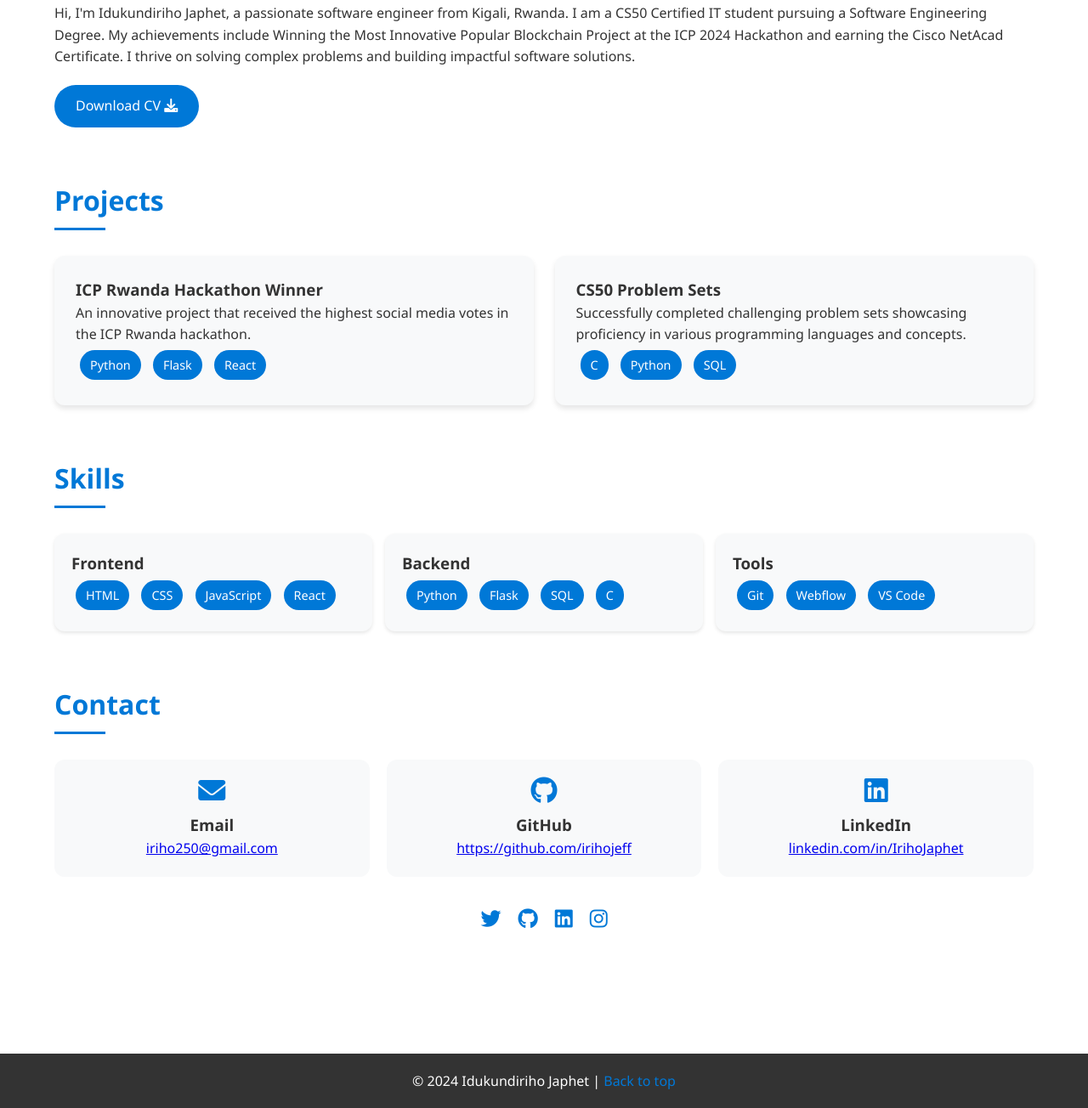
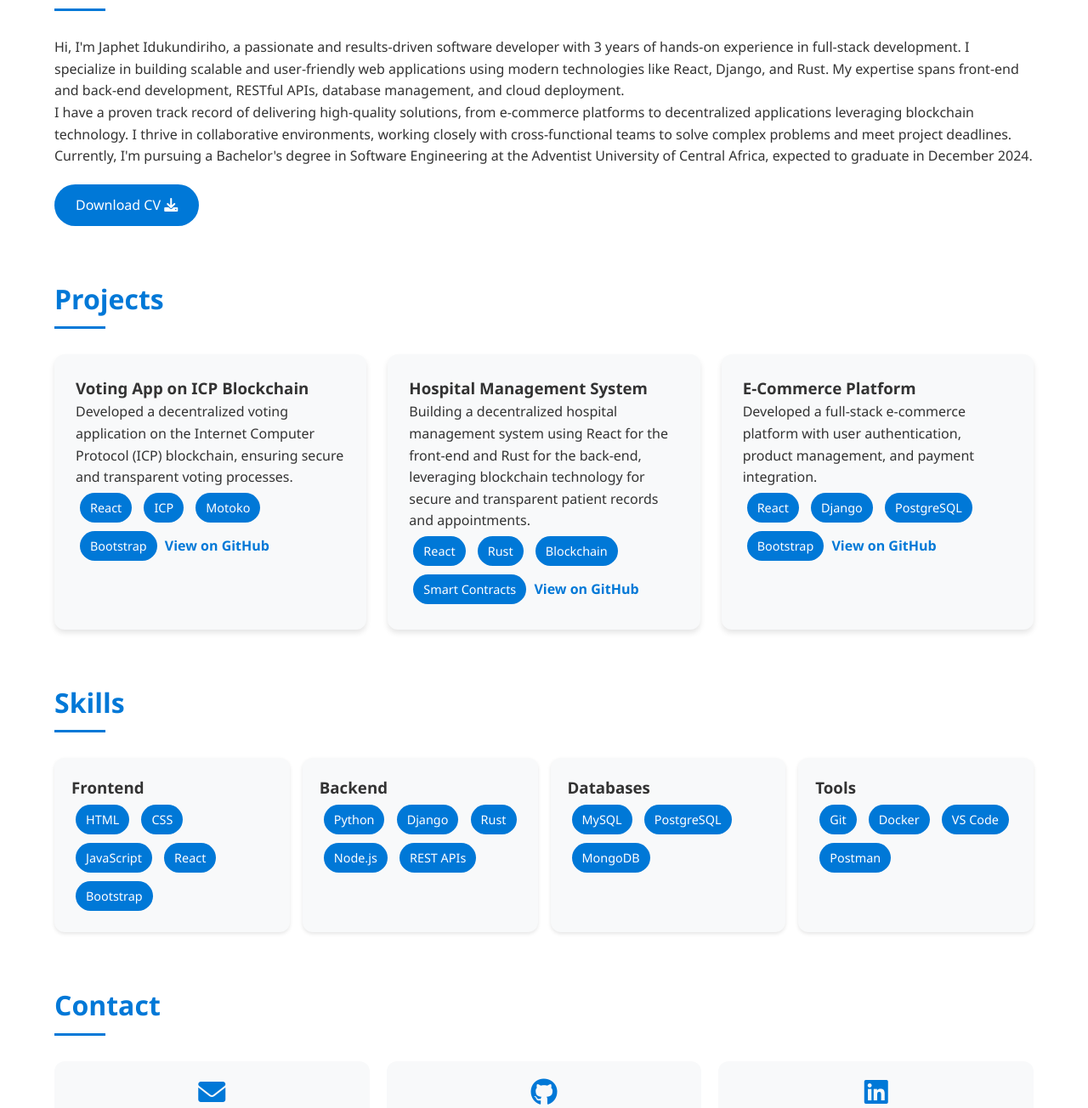
Before and after one commit to irihojeff/portfolio, a plain HTML site: page index.html in a window 1280 px wide. Shown: the part 548-1852 px from the top of the page at 85% size. Drawn offline with Linux system fonts and the light colour scheme.

Commit message:
Updated portfolio content and design

```diff
--- a/index.html
+++ b/index.html
@@ -3,8 +3,8 @@
 <head>
     <meta charset="UTF-8">
     <meta name="viewport" content="width=device-width, initial-scale=1.0">
-    <meta name="description" content="Idukundiriho Japhet - Software Engineer Portfolio | CS50 Graduate | Open-Source Contributor">
-    <title>Idukundiriho Japhet | Portfolio</title>
+    <meta name="description" content="Japhet Idukundiriho - Full-Stack Developer | React & Django Specialist | Software Engineering Student">
+    <title>Japhet Idukundiriho | Portfolio</title>
     <link rel="stylesheet" href="https://cdnjs.cloudflare.com/ajax/libs/font-awesome/6.0.0/css/all.min.css">
     <style>
         :root {
@@ -32,7 +32,7 @@
         header {
             background: var(--primary-color);
             color: #fff;
-            padding: 40px 0;
+            padding: 60px 0;
             text-align: center;
             position: relative;
             overflow: hidden;
@@ -257,38 +257,65 @@
             background: var(--secondary-color);
             transform: translateY(-2px);
         }
+
+        .project-link {
+            display: inline-block;
+            margin-top: 10px;
+            color: var(--primary-color);
+            text-decoration: none;
+            font-weight: 600;
+            transition: color 0.3s ease;
+        }
+
+        .project-link:hover {
+            color: var(--secondary-color);
+        }
     </style>
 </head>
 <body>
     <header>
-        <h1>Idukundiriho Japhet</h1>
-        <p>Aspiring Software Engineer | Open-Source Contributor | CS50 Graduate (Dec 2024)</p>
-        <img src="updatedportifolio.jpeg" alt="Idukundiriho Japhet" class="profile-img">
+        <h1>Japhet Idukundiriho</h1>
+        <p>Full-Stack Developer | React & Django Specialist | Software Engineering Student</p>
+        <img src="updatedportifolio.jpeg" alt="Japhet Idukundiriho" class="profile-img">
     </header>
 
     <div class="container">
         <section id="about">
             <h2>About Me</h2>
-            <p>Hi, I'm Idukundiriho Japhet, a passionate software engineer from Kigali, Rwanda. I am a CS50 Certified IT student pursuing a Software Engineering Degree. My achievements include Winning the Most Innovative Popular Blockchain Project at the ICP 2024 Hackathon and earning the Cisco NetAcad Certificate. I thrive on solving complex problems and building impactful software solutions.</p>
-            <a href="#" class="download-cv">Download CV <i class="fas fa-download"></i></a>
+            <p>Hi, I'm Japhet Idukundiriho, a passionate and results-driven software developer with 3 years of hands-on experience in full-stack development. I specialize in building scalable and user-friendly web applications using modern technologies like React, Django, and Rust. My expertise spans front-end and back-end development, RESTful APIs, database management, and cloud deployment.</p>
+            <p>I have a proven track record of delivering high-quality solutions, from e-commerce platforms to decentralized applications leveraging blockchain technology. I thrive in collaborative environments, working closely with cross-functional teams to solve complex problems and meet project deadlines. Currently, I'm pursuing a Bachelor's degree in Software Engineering at the Adventist University of Central Africa, expected to graduate in December 2024.</p>
+            <a href="path/to/your/resume.pdf" class="download-cv">Download CV <i class="fas fa-download"></i></a>
         </section>
 
         <section id="projects">
             <h2>Projects</h2>
             <div class="project-grid">
                 <div class="project-card">
-                    <h3>ICP Rwanda Hackathon Winner</h3>
-                    <p>An innovative project that received the highest social media votes in the ICP Rwanda hackathon.</p>
-                    <div class="skill-tag">Python</div>
-                    <div class="skill-tag">Flask</div>
+                    <h3>Voting App on ICP Blockchain</h3>
+                    <p>Developed a decentralized voting application on the Internet Computer Protocol (ICP) blockchain, ensuring secure and transparent voting processes.</p>
                     <div class="skill-tag">React</div>
+                    <div class="skill-tag">ICP</div>
+                    <div class="skill-tag">Motoko</div>
+                    <div class="skill-tag">Bootstrap</div>
+                    <a href="https://github.com/irihojeff/voting-app-icp" class="project-link">View on GitHub</a>
                 </div>
                 <div class="project-card">
-                    <h3>CS50 Problem Sets</h3>
-                    <p>Successfully completed challenging problem sets showcasing proficiency in various programming languages and concepts.</p>
-                    <div class="skill-tag">C</div>
-                    <div class="skill-tag">Python</div>
-                    <div class="skill-tag">SQL</div>
+                    <h3>Hospital Management System</h3>
+                    <p>Building a decentralized hospital management system using React for the front-end and Rust for the back-end, leveraging blockchain technology for secure and transparent patient records and appointments.</p>
+                    <div class="skill-tag">React</div>
+                    <div class="skill-tag">Rust</div>
+                    <div class="skill-tag">Blockchain</div>
+                    <div class="skill-tag">Smart Contracts</div>
+                    <a href="https://github.com/irihojeff/hospital-management" class="project-link">View on GitHub</a>
+                </div>
+                <div class="project-card">
+                    <h3>E-Commerce Platform</h3>
+                    <p>Developed a full-stack e-commerce platform with user authentication, product management, and payment integration.</p>
+                    <div class="skill-tag">React</div>
+                    <div class="skill-tag">Django</div>
+                    <div class="skill-tag">PostgreSQL</div>
+                    <div class="skill-tag">Bootstrap</div>
+                    <a href="https://github.com/irihojeff/e-commerce-platform" class="project-link">View on GitHub</a>
                 </div>
             </div>
         </section>
@@ -302,19 +329,28 @@
                     <div class="skill-tag">CSS</div>
                     <div class="skill-tag">JavaScript</div>
                     <div class="skill-tag">React</div>
+                    <div class="skill-tag">Bootstrap</div>
                 </div>
                 <div class="skill-category">
                     <h3>Backend</h3>
                     <div class="skill-tag">Python</div>
-                    <div class="skill-tag">Flask</div>
-                    <div class="skill-tag">SQL</div>
-                    <div class="skill-tag">C</div>
+                    <div class="skill-tag">Django</div>
+                    <div class="skill-tag">Rust</div>
+                    <div class="skill-tag">Node.js</div>
+                    <div class="skill-tag">REST APIs</div>
+                </div>
+                <div class="skill-category">
+                    <h3>Databases</h3>
+                    <div class="skill-tag">MySQL</div>
+                    <div class="skill-tag">PostgreSQL</div>
+                    <div class="skill-tag">MongoDB</div>
                 </div>
                 <div class="skill-category">
                     <h3>Tools</h3>
                     <div class="skill-tag">Git</div>
-                    <div class="skill-tag">Webflow</div>
+                    <div class="skill-tag">Docker</div>
                     <div class="skill-tag">VS Code</div>
+                    <div class="skill-tag">Postman</div>
                 </div>
             </div>
         </section>
@@ -325,7 +361,7 @@
                 <div class="contact-item">
                     <i class="fas fa-envelope"></i>
                     <h3>Email</h3>
-                    <a href="mailto:iriho250@gmail.com">iriho250@gmail.com</a>
+                    <a href="mailto:irihojaja@yahoo.com">irihojaja@yahoo.com</a>
                 </div>
                 <div class="contact-item">
                     <i class="fab fa-github"></i>
@@ -335,20 +371,20 @@
                 <div class="contact-item">
                     <i class="fab fa-linkedin"></i>
                     <h3>LinkedIn</h3>
-                    <a href="https://www.linkedin.com/in/japhet-iriho-978a72249?utm_source=share&utm_campaign=share_via&utm_content=profile&utm_medium=android_app">linkedin.com/in/IrihoJaphet</a>
+                    <a href="https://www.linkedin.com/in/japhet-idukundiriho-978a72249">linkedin.com/in/japhet-idukundiriho</a>
                 </div>
             </div>
             <div class="social-links">
                 <a href="#"><i class="fab fa-twitter"></i></a>
-                <a href="#"><i class="fab fa-github"></i></a>
-                <a href="#"><i class="fab fa-linkedin"></i></a>
+                <a href="https://github.com/irihojeff"><i class="fab fa-github"></i></a>
+                <a href="https://www.linkedin.com/in/japhet-idukundiriho-978a72249"><i class="fab fa-linkedin"></i></a>
                 <a href="#"><i class="fab fa-instagram"></i></a>
             </div>
         </section>
     </div>
 
     <footer>
-        <p>&copy; 2024 Idukundiriho Japhet | <a href="#">Back to top</a></p>
+        <p>&copy; 2024 Japhet Idukundiriho | <a href="#">Back to top</a></p>
     </footer>
 </body>
 </html>
```
